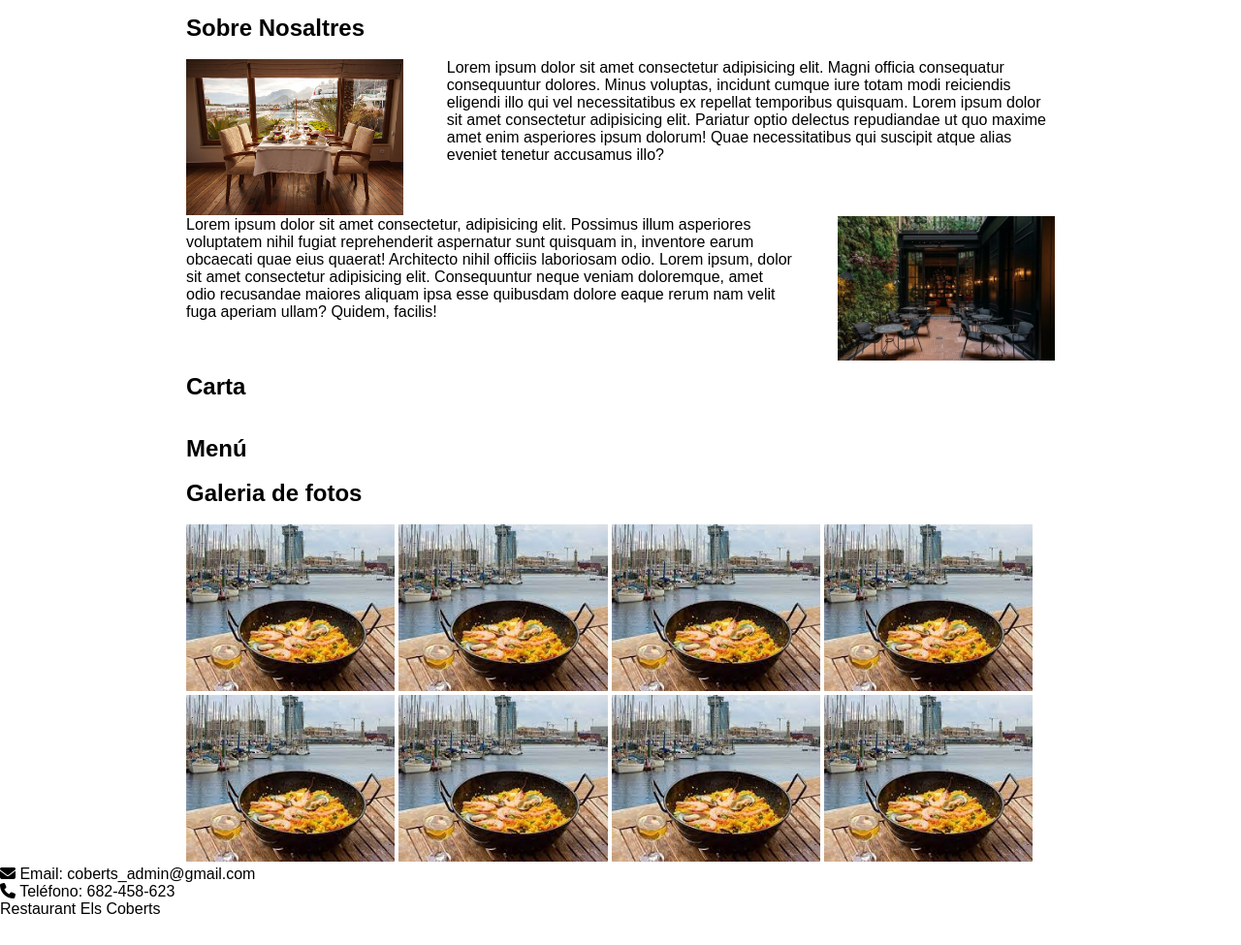
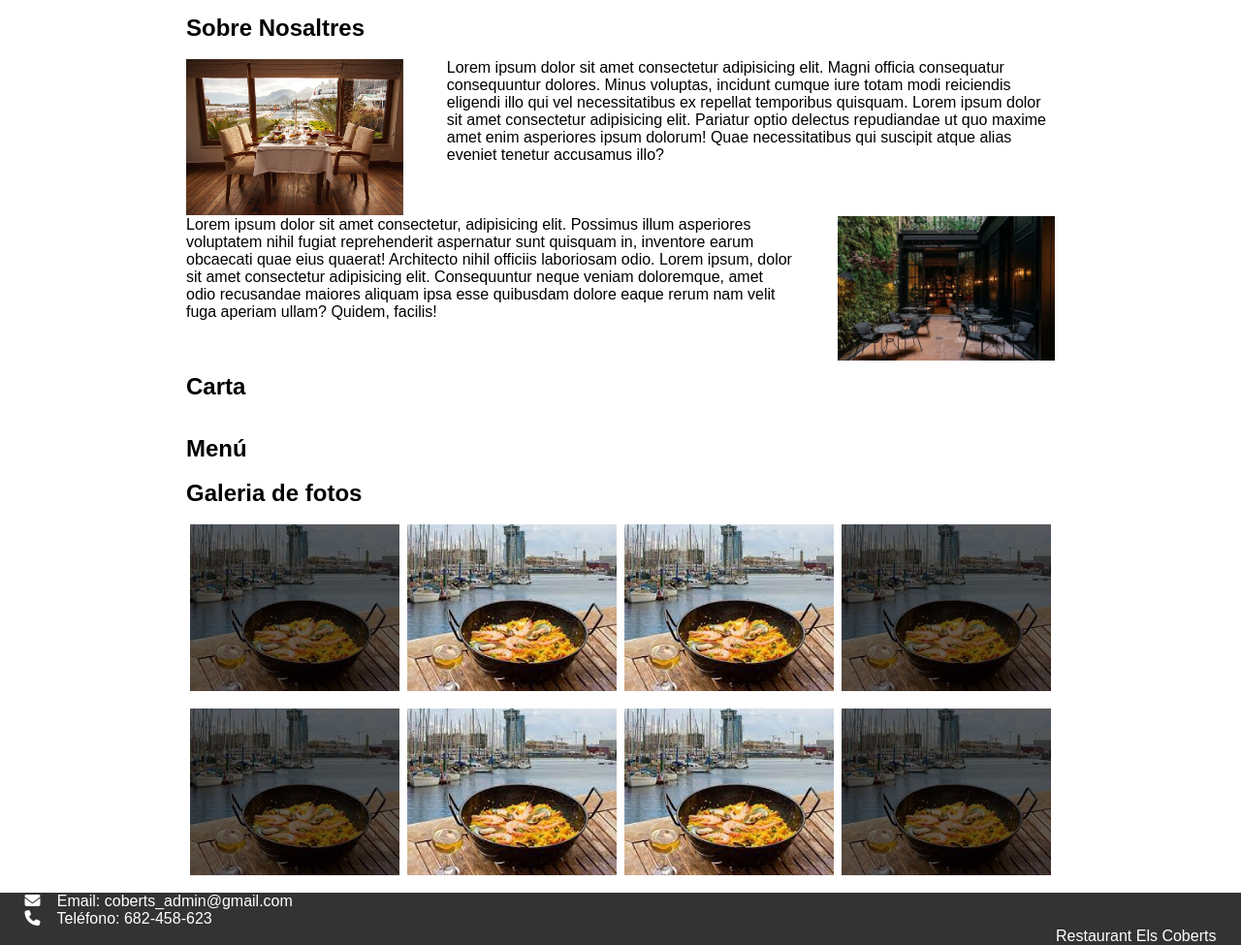
Before and after one commit to markis24/Restaurante_HTML_CSS, a plain HTML site: page index.html in a window 1280 px wide. Shown: the part 87-1062 px from the top of the page at 97% size. Before the commit the page ends 1034 px from the top, so only its background shows below. Drawn offline with Linux system fonts and the light colour scheme.

Commit message:
Añadiendo archivo CSS

```diff
--- a/css/styles.css
+++ b/css/styles.css
@@ -8,7 +8,6 @@
 main {
   margin-left: 15%;
   margin-right: 15%;
-
 }
 ul {
   list-style-type: none;
@@ -32,21 +31,65 @@ li a:hover {
   background-color: #111;
 }
 #main-header {
-    width:100%;
-    position: fixed;
-    left: 0;
-    top: 0;
+  width: 100%;
+  position: fixed;
+  left: 0;
+  top: 0;
 }
-
+.img-main-foto {
+  width: 90%;
+}
 /* Sobre nosotros */
 
 .img-mesa {
   float: left;
   margin-right: 5%;
- /* filter: brightness();*/
-
+  /* filter: brightness();*/
 }
 .img-mesa-exterior {
   float: right;
   margin-left: 5%;
 }
+
+/* Carta */
+
+.boton-menu {
+  display: grid;
+}
+
+/* Galeria de fotos */
+.fotos-comida {
+  display: flex;
+  justify-content: space-around;
+  flex-wrap: wrap;
+}
+.imagenes-oscuras {
+  margin-bottom: 2%;
+  /* Filtro para la oscuridad*/
+  filter: brightness(40%);
+}
+.imagenes-claras {
+  margin-bottom: 2%;
+}
+/* Footer */
+
+footer {
+  background-color: #333;
+  color: #fff;
+}
+.restaurant-name {
+  text-align: end;
+  margin-right: 2%;
+}
+
+.contact-email {
+  text-align: start;
+}
+
+.contact-phone {
+  text-align: start;
+}
+i {
+  margin-left: 2%;
+  margin-right: 1%;
+}
```
